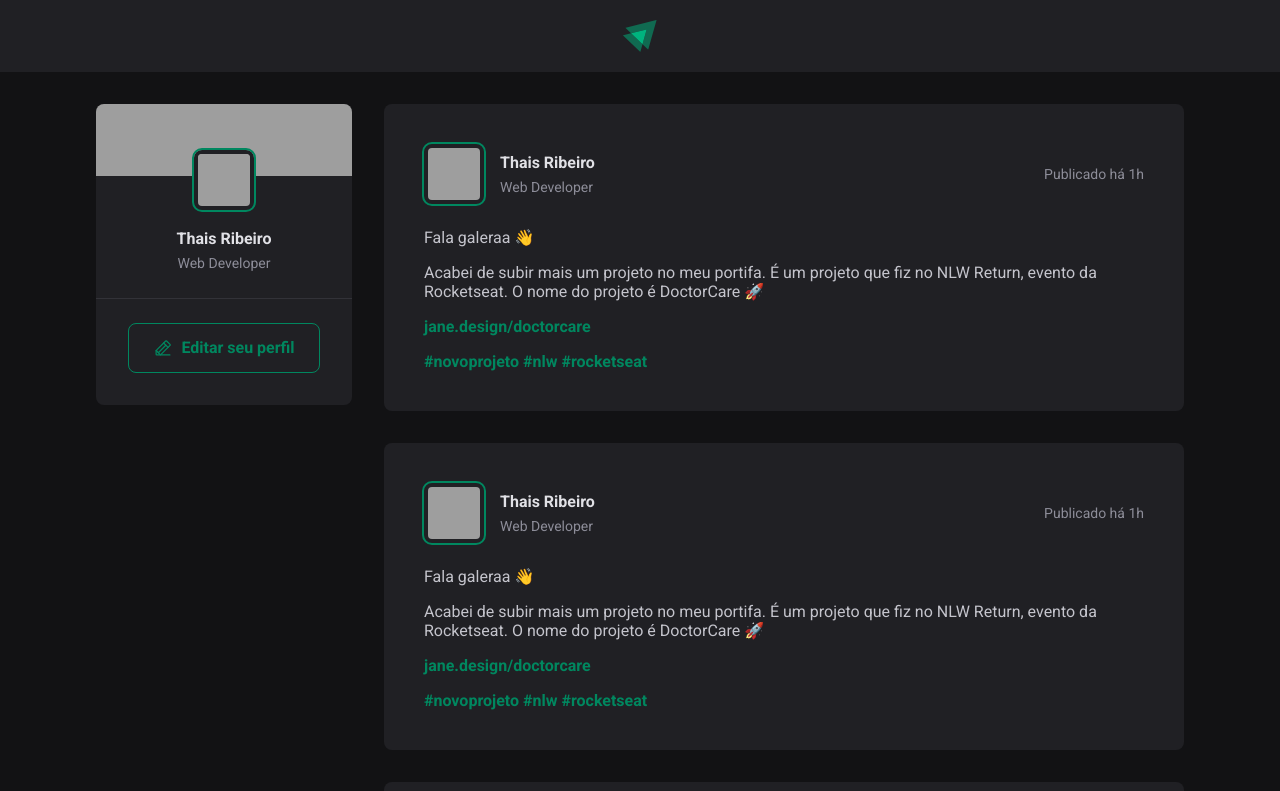
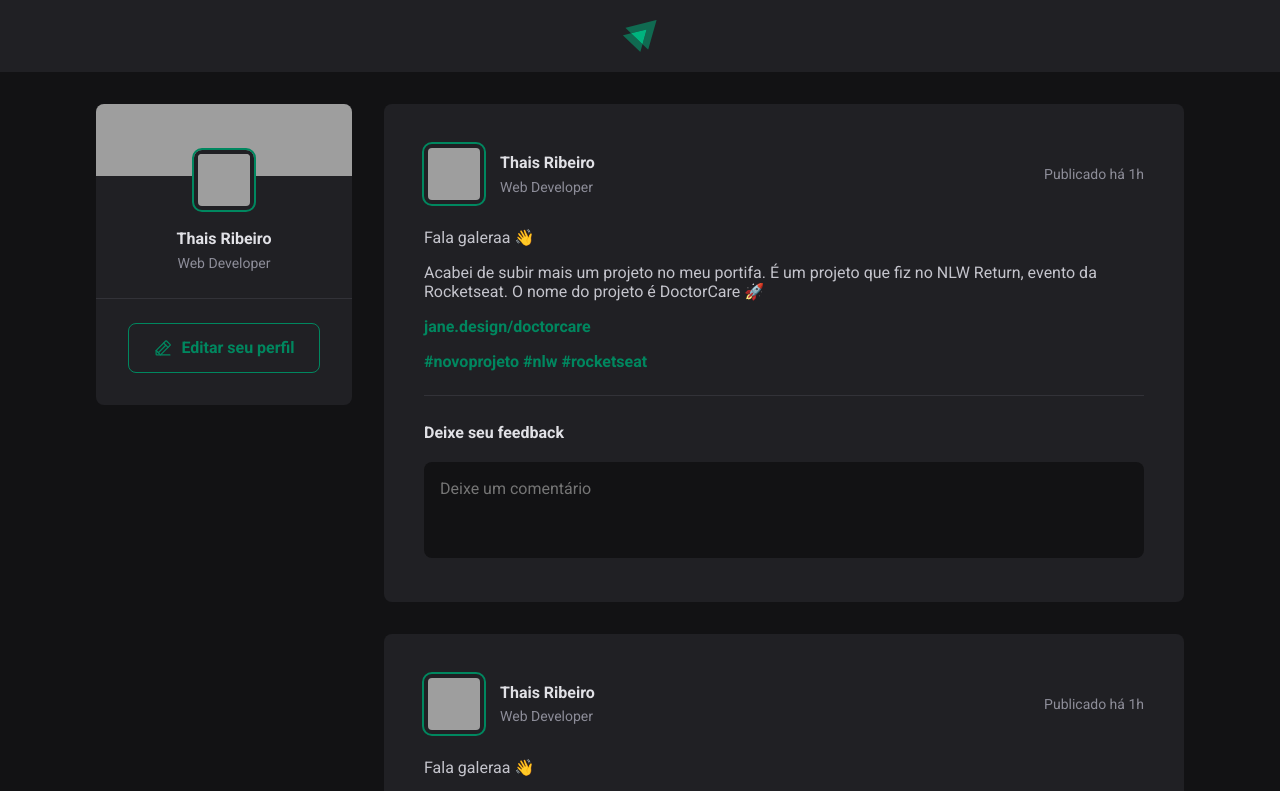
Before and after one commit to ThaisRDS/Rocketseat-IgniteReact, a React (Vite) app: page / in a window 1280 px wide. Shown: the top 791 px of the page. Built offline with nearby package versions, Linux system fonts and the light colour scheme; grey boxes are pictures that could not be loaded.

Commit message:
Estrutura da aplicação - Formulário de comentários

```diff
--- a/src/components/Post/Post.jsx
+++ b/src/components/Post/Post.jsx
@@ -27,6 +27,15 @@
                     <a href="#">#rocketseat</a>
                 </p>
             </div>
+
+            <form className={styles.commentForm}>
+                <strong> Deixe seu feedback</strong>
+                <textarea placeholder='Deixe um comentário'></textarea>
+                <footer>
+                    <button type='submit'>Publicar</button>
+                </footer>
+            </form>
+
         </article>
     );
 }
--- a/src/components/Post/Post.module.css
+++ b/src/components/Post/Post.module.css
@@ -65,3 +65,54 @@
     color: var(--gray-400);
     line-height: 1.6;
 }
+
+.commentForm {
+    width: 100%;
+    margin-top: 1.5rem;
+    padding-top: 1.5rem;
+    border-top: 1px solid var(--gray-600);
+}
+
+.commentForm > strong {
+    line-height: 1.6;
+    color: var(--gray-100);
+}
+
+.commentForm textarea {
+    width: 100%;
+    background: var(--gray-900);
+    border: 0;
+    resize: none;
+    height: 6rem;
+    padding: 1rem;
+    border-radius: 8px;
+    color: var(--gray-100);
+    line-height: 1.4;
+    margin-top: 1rem;
+}
+
+.commentForm footer {
+    visibility: hidden;
+    max-height: 0;
+}
+
+.commentForm:focus-within footer {
+    visibility: visible;
+    max-height: none;
+}
+
+.commentForm button[type=submit] {
+    padding: 1rem 1.5rem;
+    margin-top: 1rem;
+    border-radius: 8px;
+    border: 0;
+    background: var(--green-500);
+    color: var(--white);
+    font-weight: bold;
+    cursor: pointer;
+    transition: background-color 0.1s;
+}
+
+.commentForm button[type=submit]:hover {
+    background: var(--green-300);
+}
```
